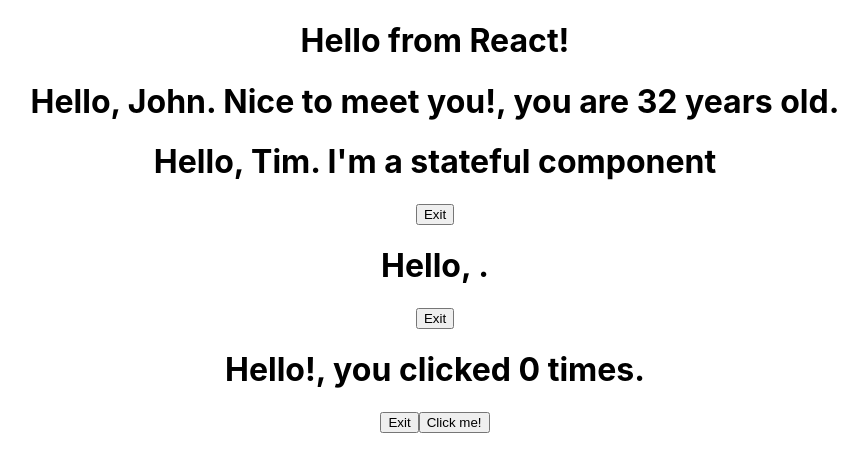
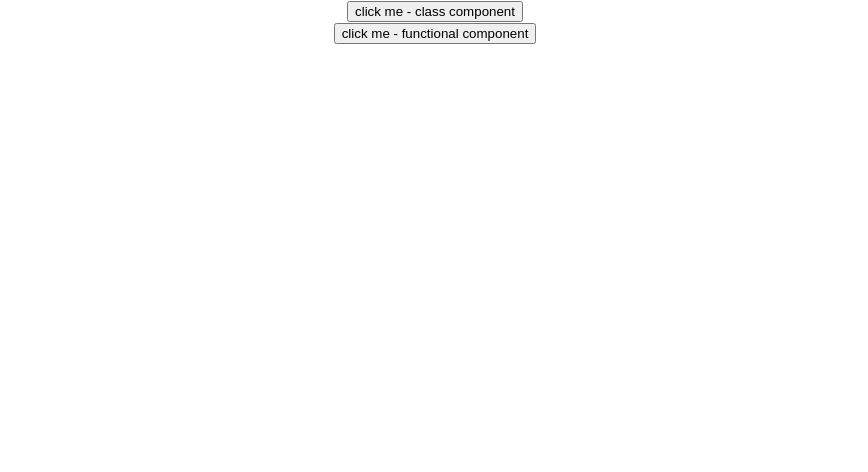
Before and after one commit to Monika-81/React-lessons, a React (Create React App) app in the folder my-app/: page / in a window 1280 px wide. Shown: the top 472 px of the page, without its empty margins (205-1073 px from the left). Built offline with nearby package versions, Linux system fonts and the light colour scheme.

Commit message:
Add event handling

```diff
--- a/my-app/src/App.js
+++ b/my-app/src/App.js
@@ -1,19 +1,23 @@
 import logo from './logo.svg';
 import './App.css';
-import FunctionalGreeting from './components/FunctionalGreetings';
-import FunctionalGreetingWithProps from './components/FunctionalGreetingsWithProps';
-import StatefulGreeting from './components/StatefulGreeting';
-import StatefulGreetingWithCallback from './components/StatefulGreetingWithCallback';
-import StatefulGreetingWithPrevState from './components/StatefulGreetingWithPrevState';
+import EventsClass from './components/EventsClass';
+import EventsFunctional from './components/EventsFunctional';
+// import FunctionalGreeting from './components/FunctionalGreetings';
+// import FunctionalGreetingWithProps from './components/FunctionalGreetingsWithProps';
+// import StatefulGreeting from './components/StatefulGreeting';
+// import StatefulGreetingWithCallback from './components/StatefulGreetingWithCallback';
+// import StatefulGreetingWithPrevState from './components/StatefulGreetingWithPrevState';
 
 function App() {
   return (
     <div className="App">
-      <FunctionalGreeting />
+      {/* <FunctionalGreeting />
       <FunctionalGreetingWithProps greeting="Nice to meet you!" name="John" age="32" />
       <StatefulGreeting greeting="I'm a stateful component" name="Tim"/>
       <StatefulGreetingWithCallback />
-      <StatefulGreetingWithPrevState />
+      <StatefulGreetingWithPrevState /> */}
+      <EventsClass />
+      <EventsFunctional />
     </div>
   );
 }
--- /dev/null
+++ b/my-app/src/components/EventsClass.js
@@ -0,0 +1,16 @@
+import React, { Component } from 'react'
+
+export class EventsClass extends Component {
+    clickHandler() {
+        console.log("Clicked the class button")
+    }
+  render() {
+    return (
+      <div>
+        <button onClick={this.clickHandler}>click me - class component</button>
+      </div>
+    )
+  }
+}
+
+export default EventsClass
--- /dev/null
+++ b/my-app/src/components/EventsFunctional.js
@@ -0,0 +1,14 @@
+import React from 'react'
+
+function EventsFunctional() {
+  function clickHandler() {
+    console.log("clicked the functional button")
+  }
+  return (
+    <div>
+        <button onClick={clickHandler}>click me - functional component</button>
+    </div>
+  )
+}
+
+export default EventsFunctional
```
Also changed, not shown: my-app/src/components/ES7Snippets.js (added, +50 -0 lines).
